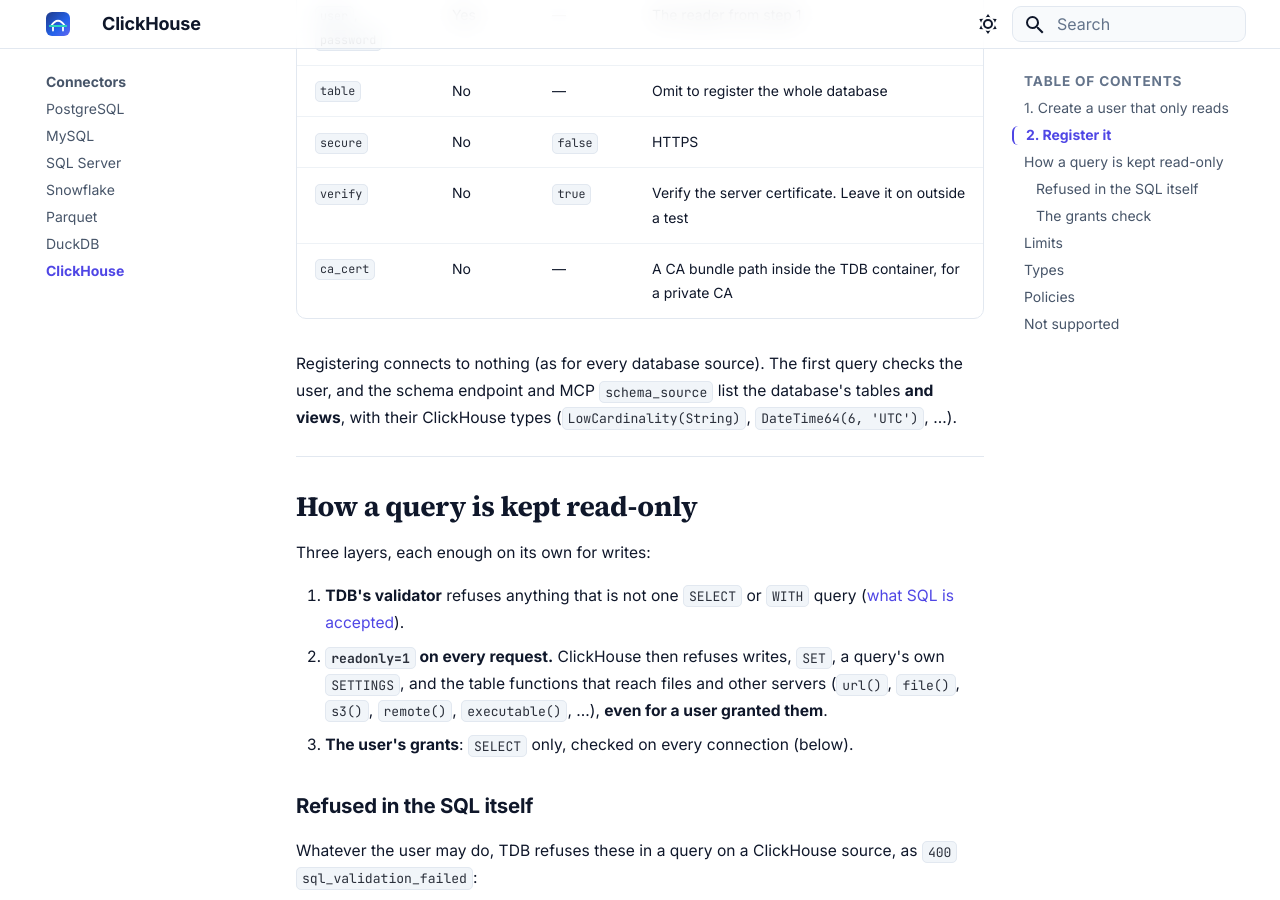
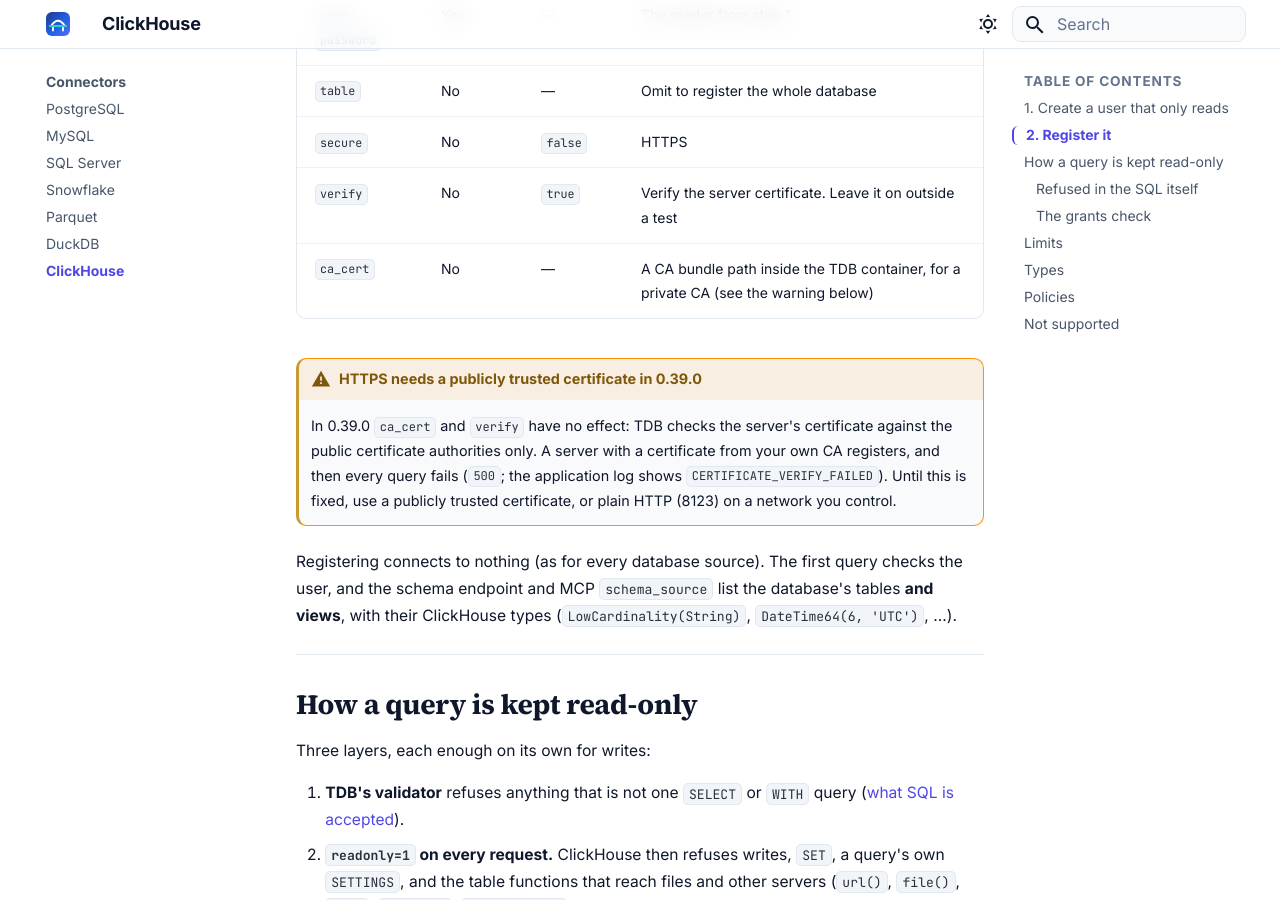
Before and after one commit to tdb-project/tdb-docs, an MkDocs documentation site: the page built from docs/connectors/clickhouse.md, in a window 1280 px wide and 900 px high, scrolled down 1677 px. Built offline with MkDocs 1.6.1 and Material for MkDocs 9.7.7, drawn with Linux system fonts in a browser that asks for light colours; some of the changed text lies outside the part shown.

Commit message:
ClickHouse page, from a docs-driven pass on 0.39.0: TLS warning (ca_cert/verify have no effect in 0.39.0), FixedString as base64, DateTime offsets, hash of ClickHouse's text, ?validate=true for view warnings
Co-Authored-By: Claude Opus 5.5 <noreply@anthropic.com>

```diff
--- a/docs/connectors/clickhouse.md
+++ b/docs/connectors/clickhouse.md
@@ -60,7 +60,14 @@ curl -X POST http://localhost:8000/v1/sources \
 | `table` | No | — | Omit to register the whole database |
 | `secure` | No | `false` | HTTPS |
 | `verify` | No | `true` | Verify the server certificate. Leave it on outside a test |
-| `ca_cert` | No | — | A CA bundle path inside the TDB container, for a private CA |
+| `ca_cert` | No | — | A CA bundle path inside the TDB container, for a private CA (see the warning below) |
+
+!!! warning "HTTPS needs a publicly trusted certificate in 0.39.0"
+    In 0.39.0 `ca_cert` and `verify` have no effect: TDB checks the server's certificate
+    against the public certificate authorities only. A server with a certificate from your
+    own CA registers, and then every query fails (`500`; the application log shows
+    `CERTIFICATE_VERIFY_FAILED`). Until this is fixed, use a publicly trusted certificate,
+    or plain HTTP (8123) on a network you control.
 
 Registering connects to nothing (as for every database source). The first query checks the
 user, and the schema endpoint and MCP `schema_source` list the database's tables **and
@@ -128,9 +135,10 @@ profile check.
 | `(U)Int8`–`(U)Int256` | number, exact (above 2^53 a JavaScript client loses digits, as for PostgreSQL `bigint`) |
 | `Float32/64` | number; `NaN` and infinities as the strings `"NaN"`, `"Infinity"` |
 | `Decimal` | string, exact |
-| `String`, `FixedString`, `LowCardinality(String)`, `Enum` | string (an `Enum` as its name) |
+| `String`, `LowCardinality(String)`, `Enum` | string (an `Enum` as its name) |
+| `FixedString` | base64 (the driver returns bytes; as binary on every engine) |
 | `Date`, `Date32` | `"2026-11-20"` |
-| `DateTime`, `DateTime64` | ISO 8601; with a time zone in the type, with its offset (`+05:30`) |
+| `DateTime`, `DateTime64` | ISO 8601. In a time zone other than the server's, with its offset (`+05:30`); in the server's own zone (UTC by default), with none |
 | `UUID`, `IPv4`, `IPv6` | string |
 | `Array`, `Tuple` (named), `Map`, `JSON` | array or object |
 | `Nullable(T)` | `T` or `null` |
@@ -143,10 +151,11 @@ yet carry them safely: `FINAL`, `SAMPLE`, `ARRAY JOIN`, `PREWHERE`, `LIMIT … B
 `SETTINGS`, `FORMAT`. ClickHouse functions outside the policy allow-list (such as
 `uniqExact`) are refused under a rule, as on every engine. A caller with no rule is not
 affected. The masks are `concat('***', right(toString(col), 4))` and
-`lower(hex(SHA256(toString(col))))`.
+`lower(hex(SHA256(toString(col))))`: the hash is of ClickHouse's own text for the value, so
+`Decimal` `7.50` hashes as `7.5` and does not match the same value hashed on PostgreSQL.
 
 Views and materialized views over a protected table are named in the policy check's
-warnings (`GET /v1/policies`).
+warnings (`GET /v1/policies?validate=true`).
 
 ## Not supported
 
```
